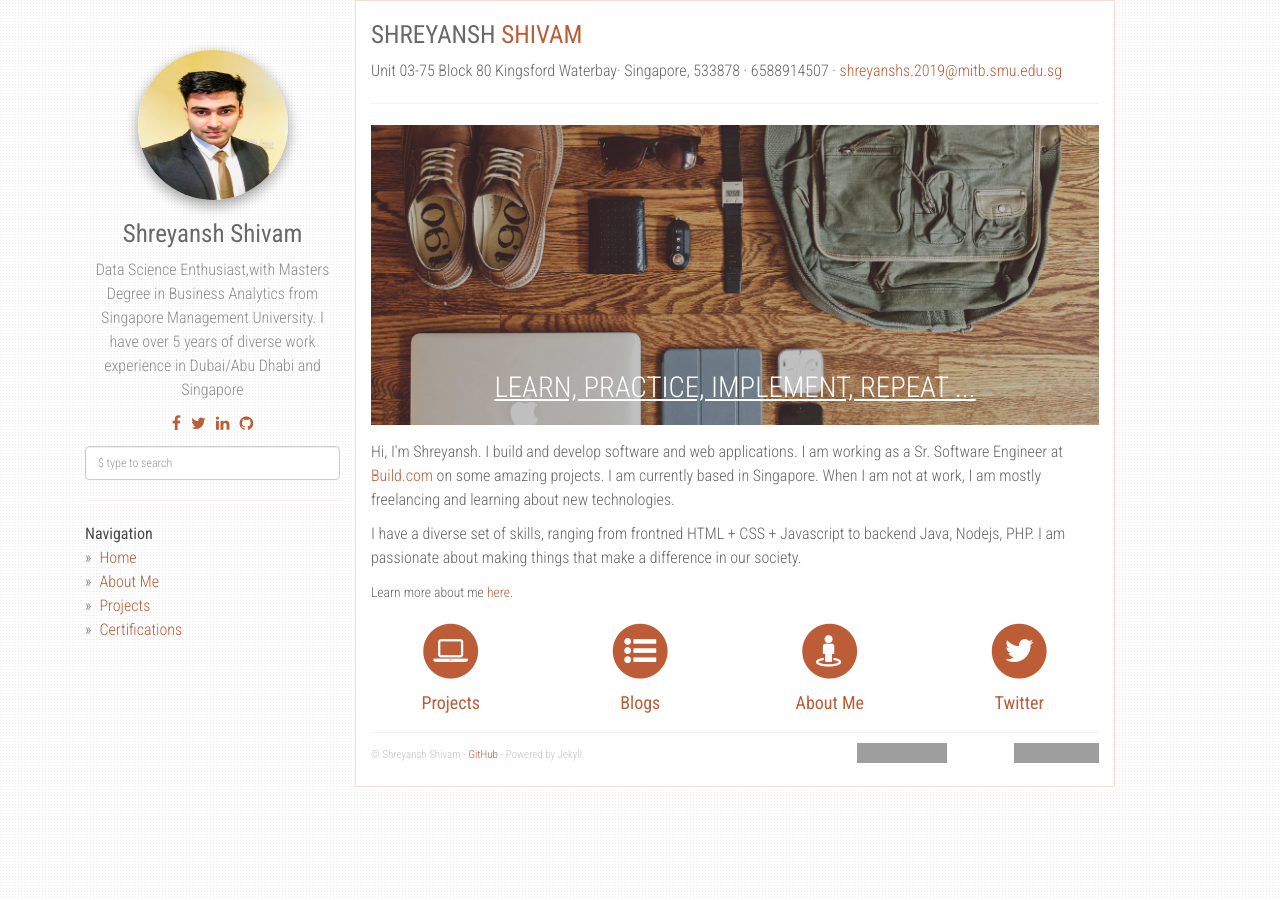
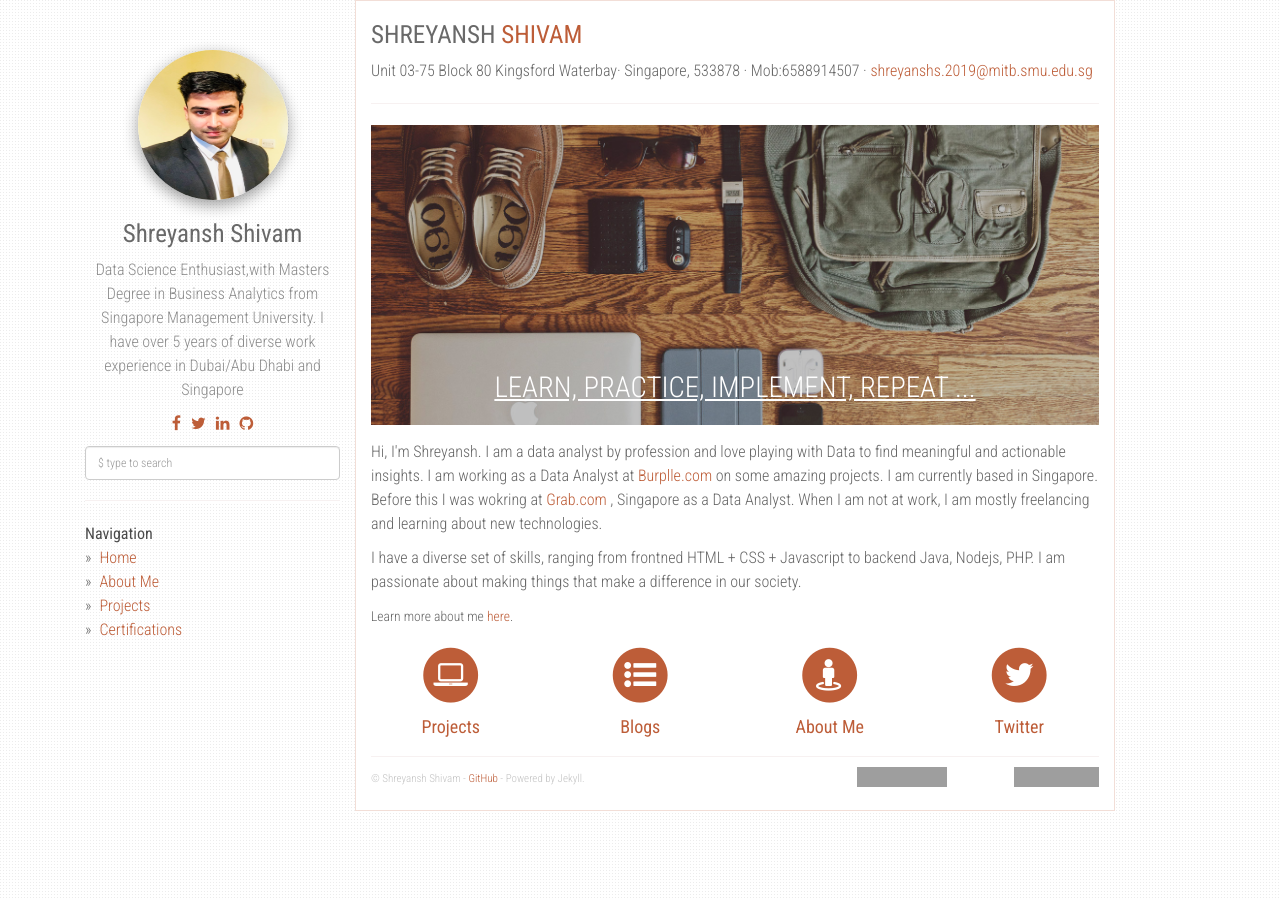
Before and after one commit to shreyanshshivam/shreyansh, a Jekyll site: the page built from index.html, in a window 1280 px wide. Built offline with Jekyll 4.4.1, drawn with Linux system fonts in a browser that asks for light colours; nearby versions of some CDN libraries; grey boxes are pictures that could not be loaded.

Commit message:
Update index.html

```diff
--- a/index.html
+++ b/index.html
@@ -4,7 +4,7 @@ layout: default
 
 <div id="home">
   <h1>SHREYANSH <span class="text-primary">SHIVAM</span></h1>
-  <div class="subheading"> Unit 03-75 Block 80 Kingsford Waterbay· Singapore, 533878 · {{site.phone}} ·
+  <div class="subheading"> Unit 03-75 Block 80 Kingsford Waterbay· Singapore, 533878 · Mob:{{site.phone}} ·
     <a href="mailto:{{site.email}}">{{site.email}}</a>
   </div>
   <hr />
@@ -18,8 +18,9 @@ layout: default
     <div class="row">
       <div class="col-xs-12">
         <p>
-          Hi, I'm Shreyansh. I build and develop software and web applications. I am working as a Sr. Software Engineer at
-          <a href="https://www.build.com" target="_blank">Build.com</a> on some amazing projects. I am currently based in Singapore. When I am not at work, I am mostly freelancing
+          Hi, I'm Shreyansh. I am a data analyst by profession and love playing with Data to find meaningful and actionable insights. I am working as a Data Analyst at
+          <a href="https://www.burpple.com/sg" target="_blank">Burplle.com</a> on some amazing projects. I am currently based in Singapore. Before this I was wokring at <a href="https://www.grab.com/sg/" target="_blank">Grab.com</a> , Singapore as
+          a Data Analyst. When I am not at work, I am mostly freelancing
           and learning about new technologies.
         </p>
         <p>
```
